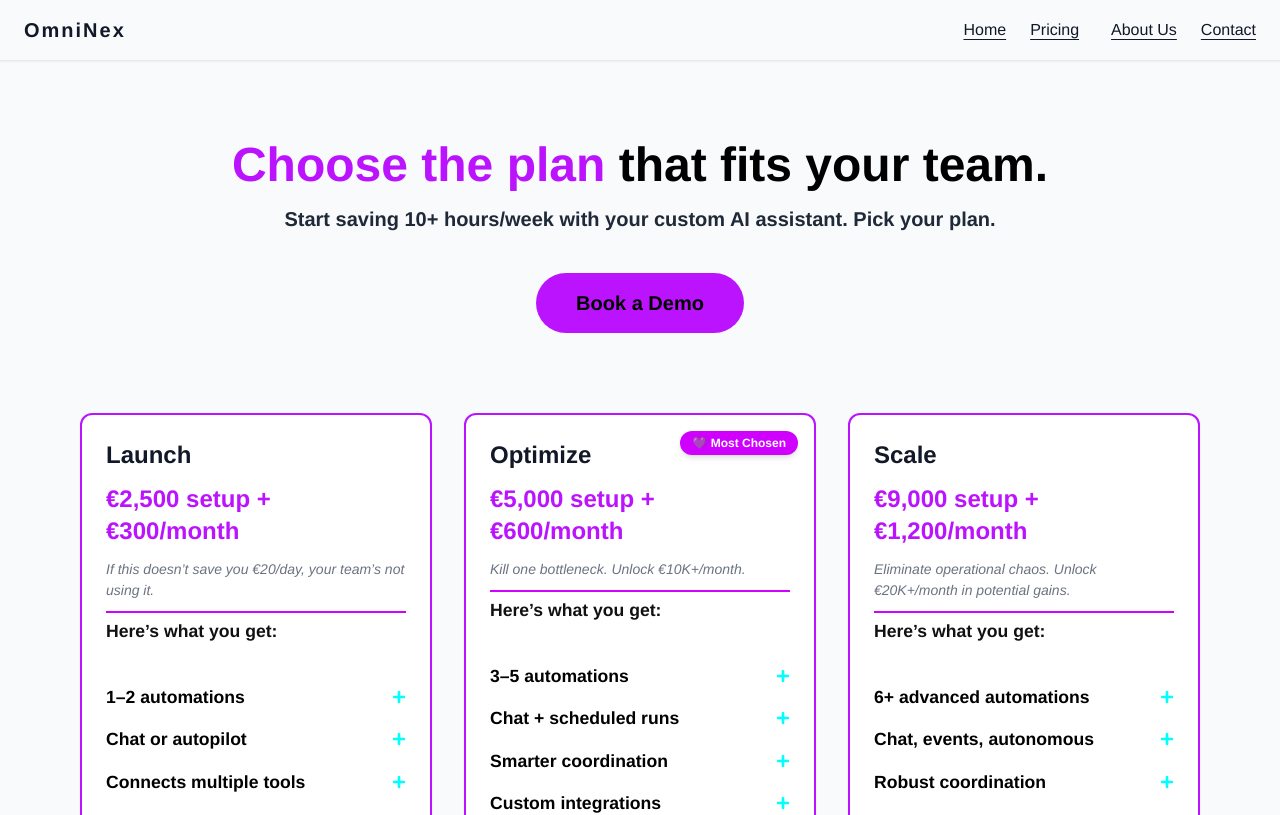
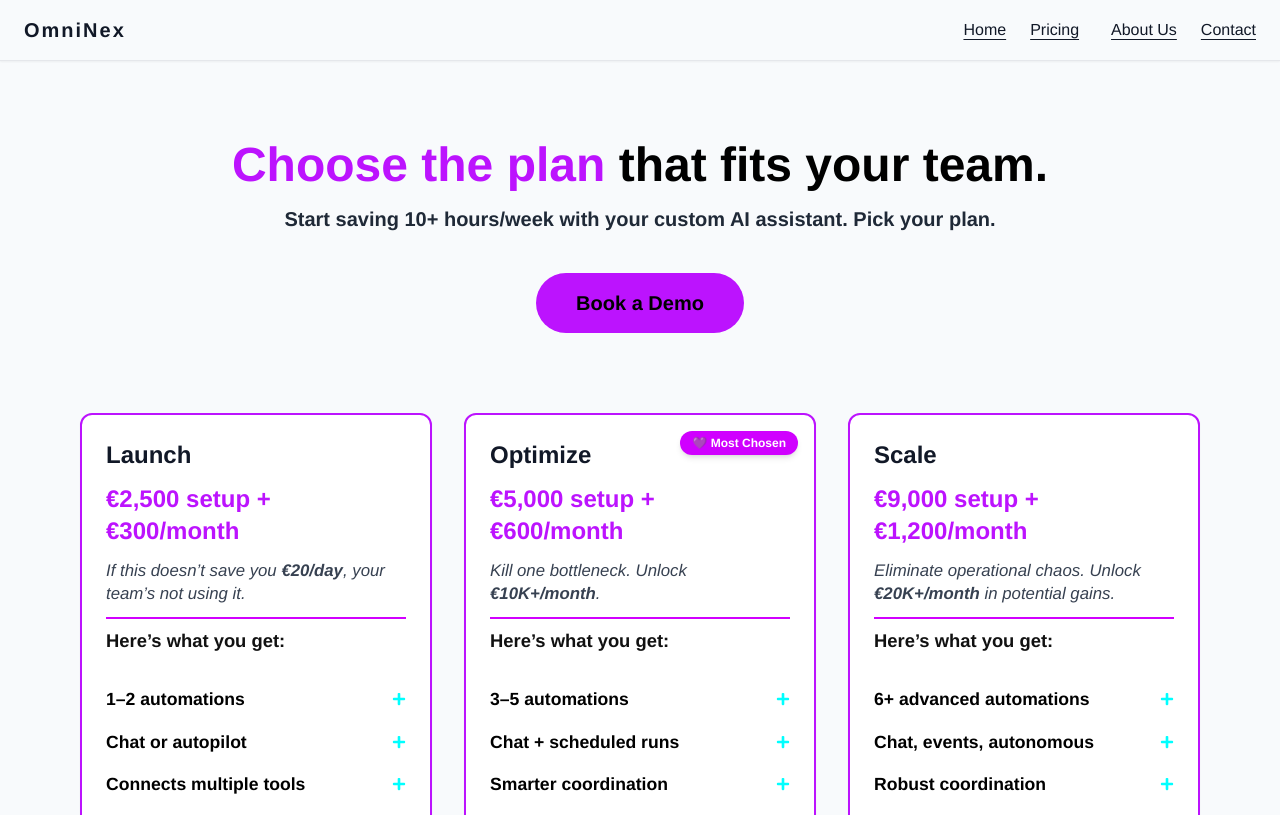
Before and after one commit to Kalcho8233/OmniNexAIWebsite, a Next.js app: page /pricing in a window 1280 px wide. Shown: the top 815 px of the page. Built offline with nearby package versions, Linux system fonts and the light colour scheme.

Commit message:
Update PlanROIText.jsx

```diff
--- a/components/PlanROIText.jsx
+++ b/components/PlanROIText.jsx
@@ -1,15 +1,28 @@
 export default function PlanROIText({ plan }) {
-  let text = "";
+  let line;
 
+  // Make the ROI/benefit line a bit bigger, with bolded key terms
   switch (plan) {
     case "Launch":
-      text = "If this doesn’t save you €20/day, your team’s not using it.";
+      line = (
+        <>
+          If this doesn’t save you <strong>€20/day</strong>, your team’s not using it.
+        </>
+      );
       break;
     case "Optimize":
-      text = "Kill one bottleneck. Unlock €10K+/month.";
+      line = (
+        <>
+          Kill one bottleneck. Unlock <strong>€10K+/month</strong>.
+        </>
+      );
       break;
     case "Scale":
-      text = "Eliminate operational chaos. Unlock €20K+/month in potential gains.";
+      line = (
+        <>
+          Eliminate operational chaos. Unlock <strong>€20K+/month</strong> in potential gains.
+        </>
+      );
       break;
     default:
       return null;
@@ -17,9 +30,15 @@ export default function PlanROIText({ plan }) {
 
   return (
     <div className="mb-3">
-      <p className="italic text-gray-500 text-[14px] mb-[10px]">{text}</p>
-      <div className="h-[1.5px] bg-[#D100FF] my-[5px]" />
-      <p className="font-bold text-[#111] text-[1.1rem] mb-[8px]">Here’s what you get:</p>
+      {/* a touch larger + more space before the divider */}
+      <p className="italic text-gray-700 text-[0.98rem] md:text-[1.05rem] mb-3 leading-snug">
+        {line}
+      </p>
+
+      <div className="h-[1.5px] bg-[#D100FF] my-[6px]" />
+
+      {/* “Here’s what you get” left as-is but slightly larger */}
+      <p className="font-bold text-[#111] text-[1.15rem] mt-2">Here’s what you get:</p>
     </div>
   );
 }
```
